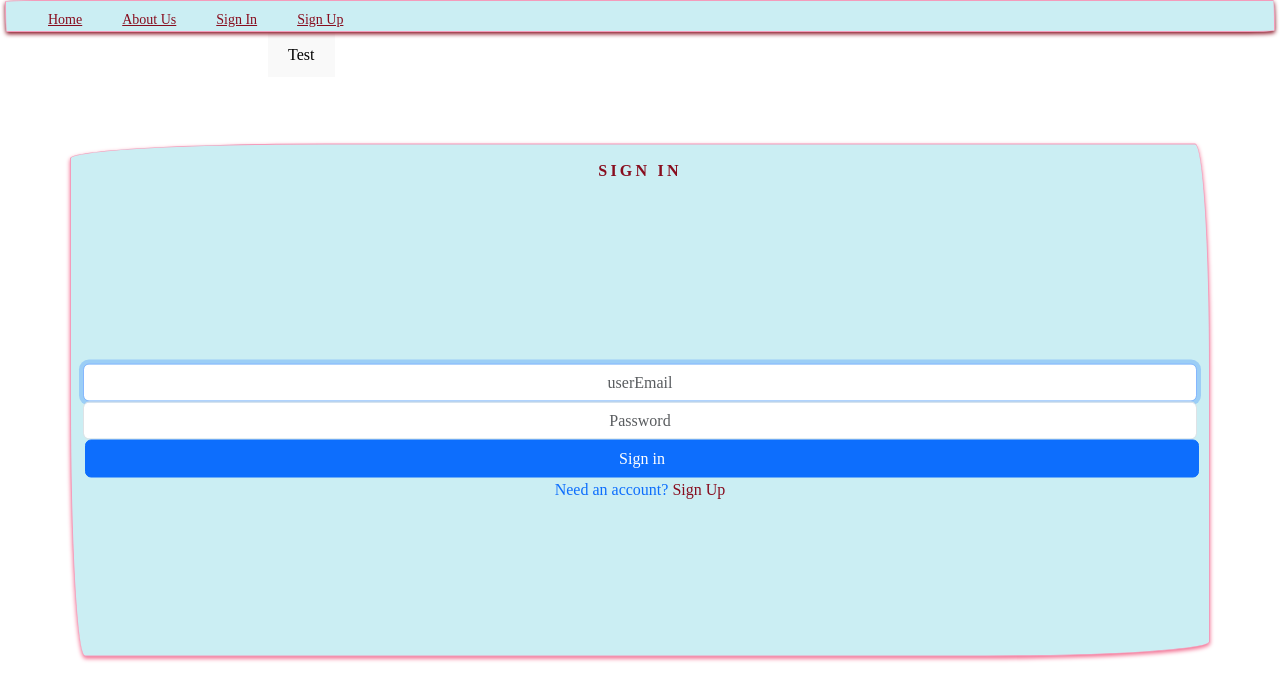
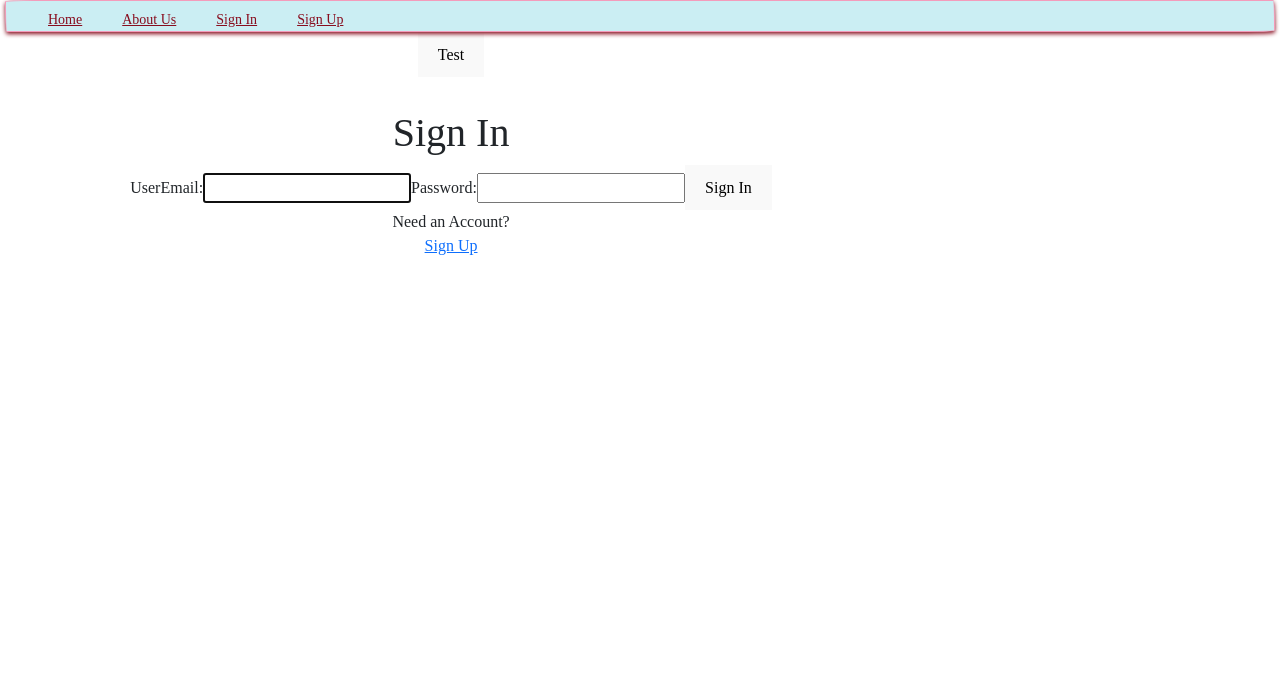
Before and after one commit to dimitri-edel/team-5, a React (Vite) app in the folder frontend/: page /SignIn in a window 1280 px wide. Shown: the top 700 px of the page. Built offline with nearby package versions, Linux system fonts and the light colour scheme.

Commit message:
fix: resolve case sensitivity issues in file names

```diff
--- a/frontend/src/pages/registration/signIn.jsx
+++ b/frontend/src/pages/registration/signIn.jsx
@@ -1,17 +1,6 @@
 import { useRef, useState, useEffect, useContext } from 'react';
 import AuthContext from '../../context/authProvider';
-import { Link} from "react-router-dom";
 import axios from 'axios';
-import { Row } from 'react-bootstrap';
-import styles from "../../styles/signUpInForm.module.css";
-import btnStyles from "../../styles/Button.module.css";
-import appStyles from "../../App.module.css";
-import {
-    Form,
-    Button,
-    Container,
-    Alert,
-} from "react-bootstrap";
 // To Do ... Once the Backend is ready
 //const LOGIN_URL = '/auth';
 const SignIn = () => {
@@ -65,9 +54,6 @@ const SignIn = () => {
     }
 
     return (
-        <Container className={`${appStyles.SignInUpContainer} `}>
-        <Row className={styles.Row}>
-                    <h1 className={styles.Header}>Sign in</h1>
         <>
             {success ? (
                 <section>
@@ -80,53 +66,39 @@ const SignIn = () => {
             ) : (
                 <section>
                     <p ref={errRef} className={errMsg ? "errmsg" : "offscreen"} aria-live="assertive">{errMsg}</p>
-
-                    <Form onSubmit={handleSubmit}>
-                         <Form.Group controlId="userEmail">
-                            <Form.Label className="d-none">userEmail</Form.Label>
-                            <Form.Control
-                                className={styles.Input}
+                    <h1>Sign In</h1>
+                    <form onSubmit={handleSubmit}>
+                        <label htmlFor="userEmail">UserEmail:</label>
+                        <input
                             type="email"
                             id="userEmail"
-                                placeholder="userEmail"
                             ref={userRef}
                             autoComplete="off"
                             onChange={(e) => setUserEmail(e.target.value)}
                             value={userEmail}
                             required
                         />
-                        </Form.Group>
 
-
-                        <Form.Group controlId="password">
-                                <Form.Label className="d-none">Password</Form.Label>
-                                <Form.Control
-                                    className={styles.Input}
+                        <label htmlFor="password">Password:</label>
+                        <input
                             type="password"
                             id="password"
-                                    placeholder="Password"
                             onChange={(e) => setPwd(e.target.value)}
                             value={pwd}
                             required
                         />
-                            </Form.Group>
-
-                            <Button
-                                className={`${btnStyles.Button} ${btnStyles.Wide} ${btnStyles.Bright}`}
-                                type="submit"
-                            >
-                                Sign in
-                            </Button>
-
-                    </Form>
-                    <Link className={styles.Link} to="/SignUp">
-                        Need an account? <span>Sign Up</span>
-                    </Link>
+                        <button>Sign In</button>
+                    </form>
+                    <p>
+                        Need an Account?<br />
+                        <span className="line">
+                            {/*put router link here*/}
+                            <a href="#">Sign Up</a>
+                        </span>
+                    </p>
                 </section>
             )}
         </>
-        </Row>
-        </Container>
     )
 }
 
--- a/frontend/src/pages/registration/signUp.jsx
+++ b/frontend/src/pages/registration/signUp.jsx
@@ -11,20 +11,26 @@ import {
     Container,
     Alert,
 } from "react-bootstrap";
-const SignUp = () => {
+
+
+
+const SignUpForm = () => {
     const [signUpData, setSignUpData] = useState({
         userEmail: "",
         password1: "",
         password2: "",
     });
     const { userEmail, password1, password2 } = signUpData;
+
     const [errors, setErrors] = useState({});
+
     const handleChange = (event) => {
         setSignUpData({
             ...signUpData,
             [event.target.name]: event.target.value,
         });
     };
+
     const handleSubmit = async (event) => {
         event.preventDefault();
         try {
@@ -34,10 +40,19 @@ const SignUp = () => {
             setErrors(err.response?.data);
         }
     };
+
     return (
-    <Container className={`${appStyles.SignInUpContainer} `}>
         <Row className={styles.Row}>
+            <Col
+                lg={6}
+                className={`my-auto d-none d-md-block p-2 ${styles.SignUpCol}`}
+            >
+
+            </Col>
+            <Col className="my-auto py-2 p-md-2" lg={6}>
+                <Container className={`${appStyles.SignInUpContainer} p-4 `}>
                     <h1 className={styles.Header}>sign up</h1>
+
                     <Form onSubmit={handleSubmit}>
                         <Form.Group controlId="userEmail">
                             <Form.Label className="d-none">userEmail</Form.Label>
@@ -55,6 +70,7 @@ const SignUp = () => {
                                 {message}
                             </Alert>
                         ))}
+
                         <Form.Group controlId="password1">
                             <Form.Label className="d-none">Password</Form.Label>
                             <Form.Control
@@ -71,6 +87,7 @@ const SignUp = () => {
                                 {message}
                             </Alert>
                         ))}
+
                         <Form.Group controlId="password2">
                             <Form.Label className="d-none">Confirm password</Form.Label>
                             <Form.Control
@@ -87,6 +104,7 @@ const SignUp = () => {
                                 {message}
                             </Alert>
                         ))}
+
                         <Button
                             className={`${btnStyles.Button} ${btnStyles.Wide} ${btnStyles.Bright}`}
                             type="submit"
@@ -99,19 +117,18 @@ const SignUp = () => {
                             </Alert>
                         ))}
                     </Form>
+                </Container>
 
+                <Container className={`mt-3 ${appStyles.SignInUpContainer}`}>
                     <Link className={styles.Link} to="/signin">
                         Already have an account? <span>Sign in</span>
                     </Link>
+                </Container>
+            </Col>
 
         </Row>
-        <Row>
-
-        </Row>
-     </Container>
 
     );
-
 };
 
-export default SignUp;
+export default SignUpForm;
```
Lines whose indentation alone changed are shown as unchanged.
